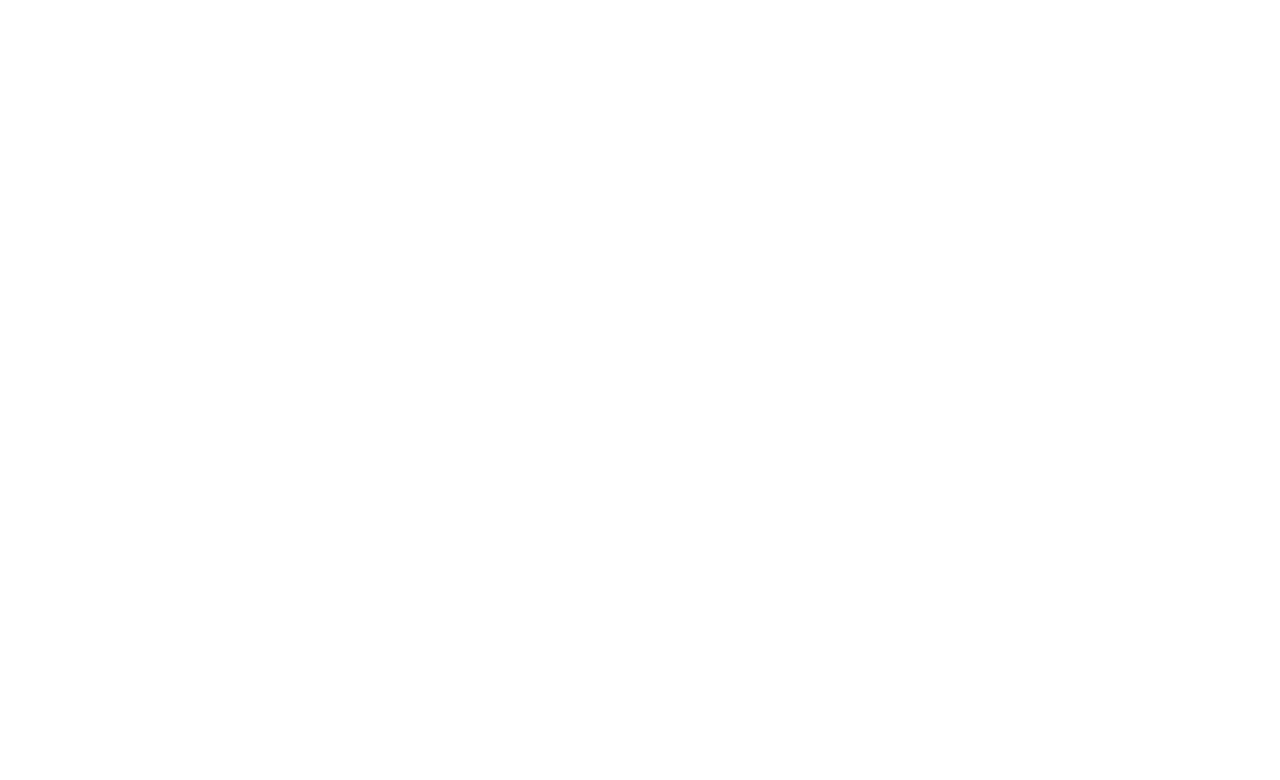
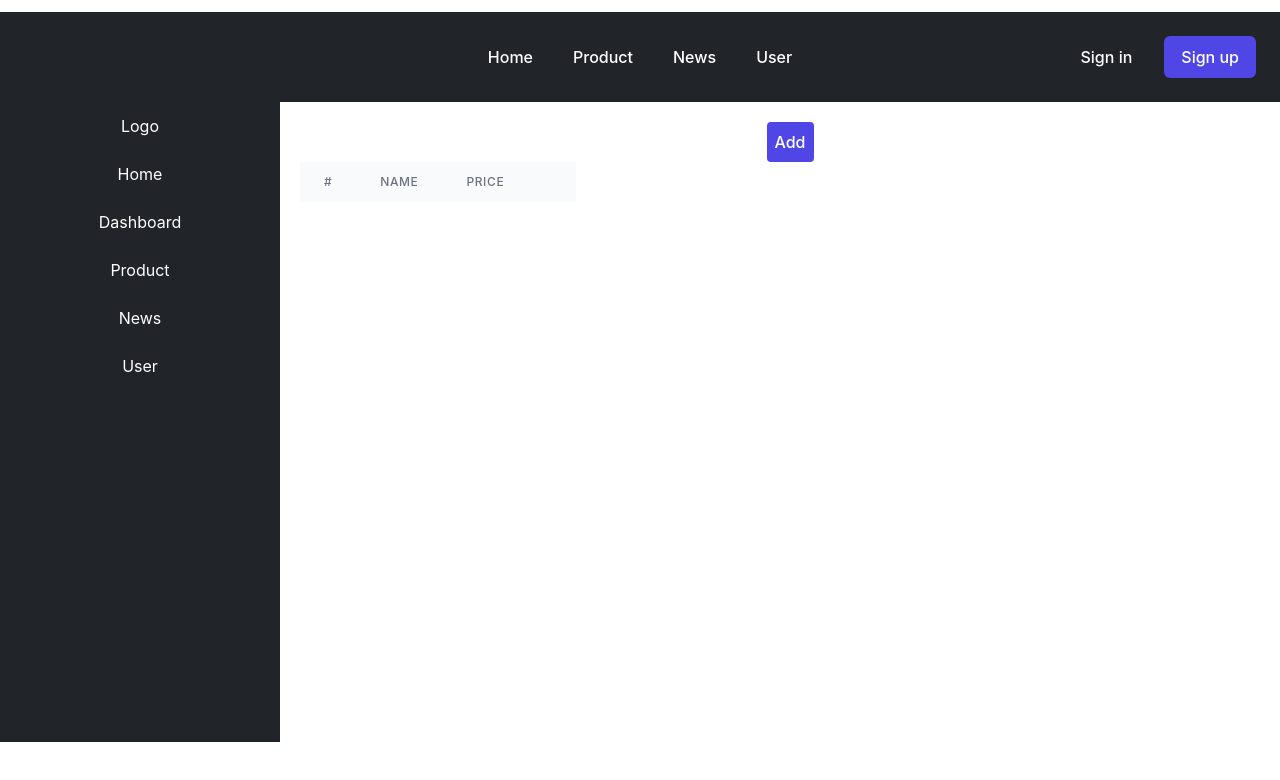
Before and after one commit to namddph17471/typescript, a React (Vite) app in the folder Assignment/: page /admin/products in a window 1280 px wide. Before the commit this address had no page. Shown: the top 780 px of the page. Built offline with nearby package versions, Linux system fonts and the light colour scheme.

Commit message:
ManagerProduct page

```diff
--- a/Assignment/src/App.tsx
+++ b/Assignment/src/App.tsx
@@ -9,9 +9,9 @@
 import About from './pages/About'
 import AdminLayout from './pages/layouts/AdminLayout'
 import Dashboard from './pages/Dashboard'
+import ManagerProduct from './pages/ManagerProduct'
 
 function App() {
-  const [count, setCount] = useState(0)
 
   return (
     <div className="App">
@@ -25,6 +25,9 @@
           <Route path='admin' element={<AdminLayout />}>
             <Route index element={< Navigate to="dashboard" />} />
             <Route path='dashboard' element={< Dashboard  />} />
+            <Route path='products'  >
+              <Route index element={< ManagerProduct  />} />
+            </Route>
           </Route>
         </Routes>
     </div>
--- /dev/null
+++ b/Assignment/src/pages/ManagerProduct.tsx
@@ -0,0 +1,33 @@
+import React from 'react'
+import { Link } from 'react-router-dom'
+import { ProductType } from '../types/product'
+
+type ManagerProductType = {
+
+}
+
+const ManagerProduct = (props: ManagerProductType) => {
+  return (
+    <div className='mt-5'>
+      <button className='p-2 bg-indigo-600 rounded text-white text-base font-medium'>
+        <Link to={`/admin/products/add`}>Add</Link>
+      </button>
+        <table className='max-w-full divide-y divide-gray-200'>
+            <thead className='bg-gray-50'>
+                <tr>
+                    <th scope="col" className='px-6 py-3 text-left text-xs font-medium text-gray-500 uppercase tracking-wider'>#</th>
+                    <th scope="col" className='px-6 py-3 text-left text-xs font-medium text-gray-500 uppercase tracking-wider'>Name</th>
+                    <th scope="col" className='px-6 py-3 text-left text-xs font-medium text-gray-500 uppercase tracking-wider'>Price</th>
+                    <th scope="col" className='px-6 py-3 text-left text-xs font-medium text-gray-500 uppercase tracking-wider'></th>
+                </tr>
+            </thead>
+            <tbody className='bg-white divide-y divide-gray-200'>
+
+
+            </tbody>
+      </table>
+    </div>
+  )
+}
+
+export default ManagerProduct
--- /dev/null
+++ b/Assignment/src/types/product.tsx
@@ -0,0 +1,5 @@
+export type ProductType = {
+    _id:number,
+    name: string,
+    price:number
+}
```
